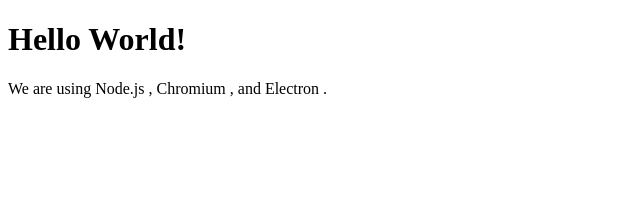
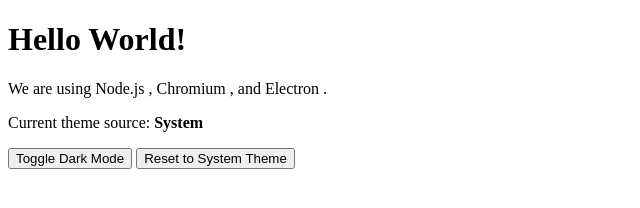
Before and after one commit to victranfield/testing-desktop-app-frameworks, an Electron app: page index.html in a window 800 px wide. Shown: the whole page, without its empty margins (0-640 px from the left). Drawn offline with Linux system fonts and the light colour scheme.

Commit message:
buttons added to html

```diff
--- a/index.html
+++ b/index.html
@@ -13,6 +13,11 @@
     Chromium <span id="chrome-version"></span>,
     and Electron <span id="electron-version"></span>.
 
+    <p>Current theme source: <strong id="theme-source">System</strong></p>
+
+    <button id="toggle-dark-mode">Toggle Dark Mode</button>
+    <button id="reset-to-system">Reset to System Theme</button>
+
     <script src="./renderer.js"></script>
   </body>
 </html>
```
